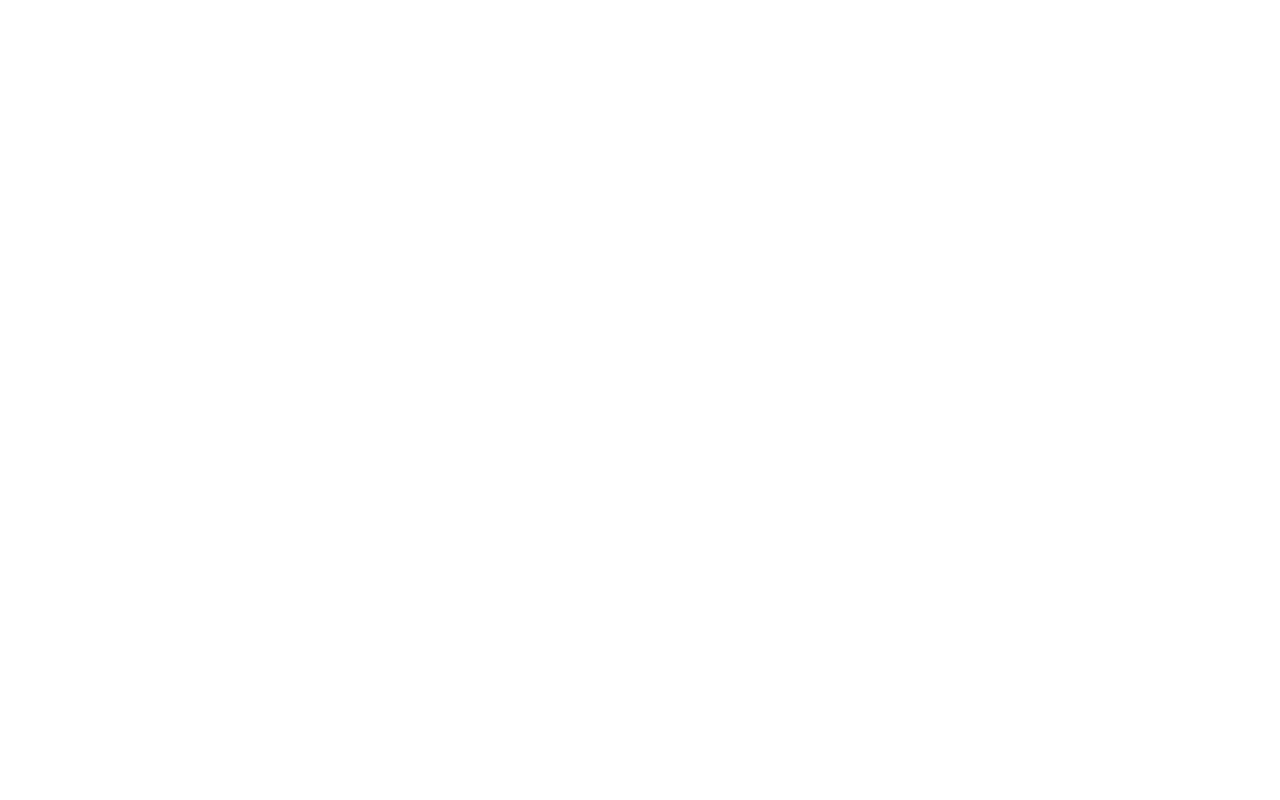
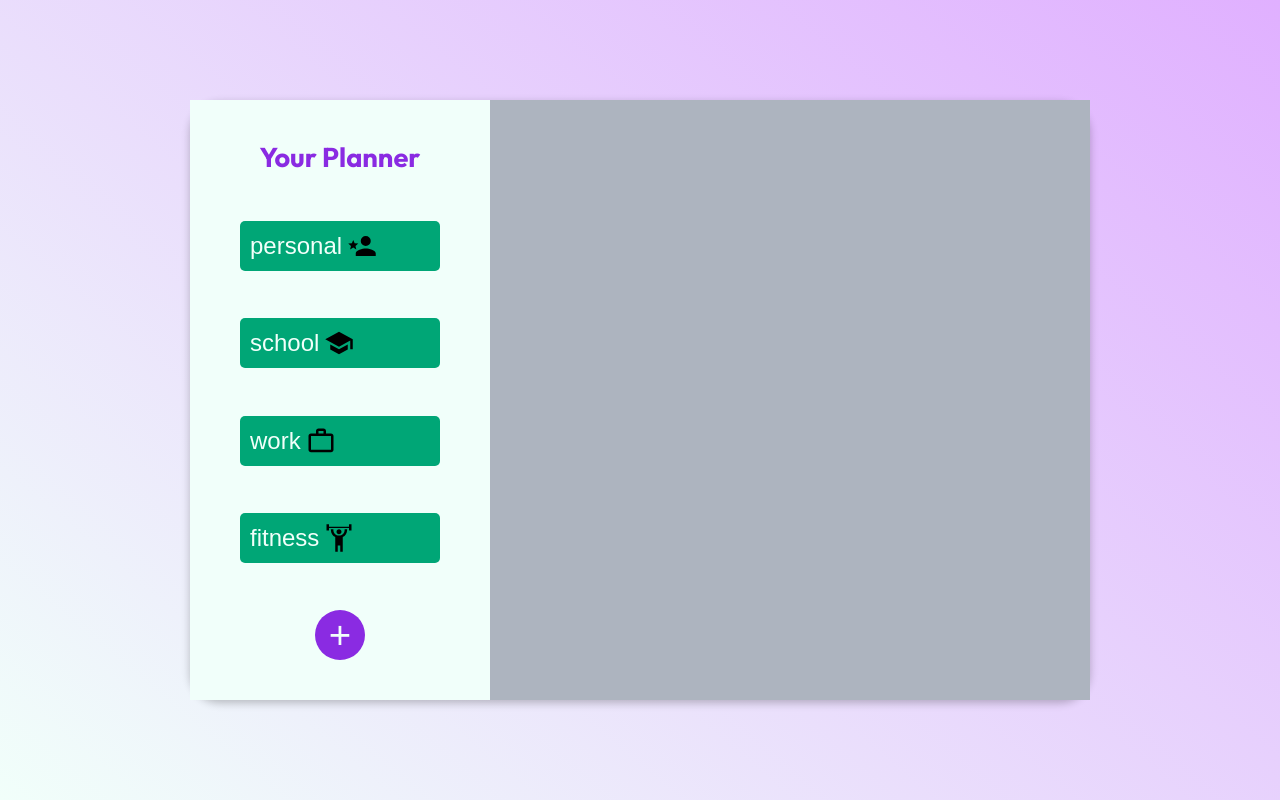
Before and after one commit to nyambujoy/final-to-do-list, a website built with webpack: page src/index.html in a window 1280 px wide. Built offline with nearby package versions, Linux system fonts and the light colour scheme.

Commit message:
placed btns in leftDiv

```diff
--- a/package.json
+++ b/package.json
@@ -11,7 +11,11 @@
   "author": "nyambu joy",
   "license": "ISC",
   "devDependencies": {
+    "css-loader": "^6.10.0",
+    "file-loader": "^6.2.0",
     "html-webpack-plugin": "^5.6.0",
+    "style-loader": "^3.3.4",
+    "url-loader": "^4.1.1",
     "webpack": "^5.90.3",
     "webpack-cli": "^5.1.4"
   }
--- /dev/null
+++ b/src/css/index.css
@@ -0,0 +1,85 @@
+@import url('https://fonts.googleapis.com/css2?family=Outfit:wght@100..900&display=swap');
+
+* {
+    margin: 0;
+    padding: 0;
+    box-sizing: border-box;
+}
+
+:root {
+    --white: #f1fffa;
+    --greenish: #00A676;
+    --reddish: #e30022;
+    --greyish: #464E47;
+    --purpleish: #e0b0ff;
+    --darkpurple: #8A2BE2;
+}
+
+body {
+    height: 100vh;
+    width: 100vw;
+    background: linear-gradient(40deg, var(--white), var(--purpleish));
+    font-family: "Outfit", sans-serif;
+
+}
+
+.container {
+    height: 100vh;
+    width: 100vw;
+    position: relative;
+}
+
+.contDiv {
+    position: absolute;
+    height: 600px;
+    width: 900px;
+    /* border: 1px solid black; */
+    border-radius: 30px;
+    top: 50%;
+    left: 50%;
+    transform: translate(-50%, -50%);
+    display: grid;
+    grid-template-columns: 1fr 2fr;
+    box-shadow: rgba(0, 0, 0, 0.24) 0px 3px 8px;
+}
+
+.leftDiv {
+    background-color: var(--white);
+    padding: 40px;
+    display: flex;
+    justify-content: space-between;
+    align-items: center;
+    flex-direction: column;
+
+}
+
+.title {
+    font-size: 1.7rem;
+    text-transform: capitalize;
+    color: var(--darkpurple);
+}
+
+.leftButtons {
+    width: 200px;
+    padding: 10px;
+    font-size: 1.5rem;
+    border: none;
+    background-color: var(--greenish);
+    color: var(--white);
+    border-radius: 5px;
+    text-transform: lowercase;
+}
+
+.rightDiv {
+    background-color: #ADB4BF;
+}
+
+.round {
+    background-color: var(--darkpurple);
+    height: 50px;
+    width: 50px;
+    border: none;
+    color: var(--white);
+    border-radius: 50%;
+    font-size: 2.4rem;
+}
--- a/src/index.html
+++ b/src/index.html
@@ -9,6 +9,7 @@
 
 <body>
 
+    <div class="container"></div>
 </body>
 
 </html>
--- a/src/index.js
+++ b/src/index.js
@@ -0,0 +1,140 @@
+// alert("hello world")
+import './css/index.css'
+function handlePage() {
+    const container = document.createElement('div')
+    container.className = 'contDiv'
+
+    const leftDiv = document.createElement('div')
+    leftDiv.className = 'leftDiv'
+    const rightDiv = document.createElement('div')
+    rightDiv.className = 'rightDiv'
+
+
+    // leftdiv
+
+    const title = document.createElement('h2')
+    title.className = 'title'
+    title.innerHTML = 'your planner'
+    // title.classList.add("round")
+
+    const personalBtn = document.createElement("button");
+    personalBtn.innerHTML = "Personal";
+    personalBtn.classList.add("navBtn");
+    personalBtn.id = "personalBtn";
+    personalBtn.classList.add('leftButtons')
+
+    const personSvg = document.createElementNS("http://www.w3.org/2000/svg", "svg");
+    personSvg.setAttribute("xmlns", "http://www.w3.org/2000/svg");
+    personSvg.setAttribute("viewBox", "0 0 24 24");
+    personSvg.setAttribute("height", "30px"); // Set height
+    personSvg.setAttribute("width", "30px"); //
+    personSvg.style.marginLeft = "5px";
+    const svgperson = document.createElementNS("http://www.w3.org/2000/svg", "title");
+    svgperson.textContent = "home";
+    personSvg.appendChild(svgperson);
+
+    // Create a path element within the SVG
+    const svgPath2 = document.createElementNS("http://www.w3.org/2000/svg", "path");
+    svgPath2.setAttribute("d", "M15,14C12.33,14 7,15.33 7,18V20H23V18C23,15.33 17.67,14 15,14M15,12A4,4 0 0,0 19,8A4,4 0 0,0 15,4A4,4 0 0,0 11,8A4,4 0 0,0 15,12M5,13.28L7.45,14.77L6.8,11.96L9,10.08L6.11,9.83L5,7.19L3.87,9.83L1,10.08L3.18,11.96L2.5,14.77L5,13.28Z");
+    personSvg.appendChild(svgPath2);
+    personalBtn.style.display = "flex"; // Use flexbox for layout
+    personalBtn.style.alignItems = "center";
+    personalBtn.append(personSvg)
+
+    // coding
+
+
+    const schoolBtn = document.createElement("button");
+    schoolBtn.innerHTML = "SCHOOL";
+    schoolBtn.classList.add("navBtn");
+    schoolBtn.id = "schoolBtn";
+    schoolBtn.classList.add('leftButtons')
+
+    const schoolSvg = document.createElementNS("http://www.w3.org/2000/svg", "svg");
+    schoolSvg.setAttribute("xmlns", "http://www.w3.org/2000/svg");
+    schoolSvg.setAttribute("viewBox", "0 0 24 24");
+    schoolSvg.setAttribute("height", "30px"); // Set height
+    schoolSvg.setAttribute("width", "30px"); //
+    schoolSvg.style.marginLeft = "5px";
+    const svgschool = document.createElementNS("http://www.w3.org/2000/svg", "title");
+    svgschool.textContent = "home";
+    schoolSvg.appendChild(svgschool);
+
+    // Create a path element within the SVG
+    const svgPath3 = document.createElementNS("http://www.w3.org/2000/svg", "path");
+    svgPath3.setAttribute("d", "M12,3L1,9L12,15L21,10.09V17H23V9M5,13.18V17.18L12,21L19,17.18V13.18L12,17L5,13.18Z");
+    schoolSvg.appendChild(svgPath3);
+    schoolBtn.style.display = "flex"; // Use flexbox for layout
+    schoolBtn.style.alignItems = "center";
+    schoolBtn.append(schoolSvg)
+
+    // work
+
+    const workBtn = document.createElement("button");
+    workBtn.innerHTML = "WORK";
+    workBtn.classList.add("navBtn");
+    workBtn.id = "workBtn";
+    workBtn.classList.add('leftButtons')
+
+    const workSvg = document.createElementNS("http://www.w3.org/2000/svg", "svg");
+    workSvg.setAttribute("xmlns", "http://www.w3.org/2000/svg");
+    workSvg.setAttribute("viewBox", "0 0 24 24");
+    workSvg.setAttribute("height", "30px"); // Set height
+    workSvg.setAttribute("width", "30px"); //
+    workSvg.style.marginLeft = "5px";
+    const svgwork = document.createElementNS("http://www.w3.org/2000/svg", "title");
+    svgwork.textContent = "home";
+    workSvg.appendChild(svgwork);
+
+    // Create a path element within the SVG
+    const svgPath4 = document.createElementNS("http://www.w3.org/2000/svg", "path");
+    svgPath4.setAttribute("d", "M20,6C20.58,6 21.05,6.2 21.42,6.59C21.8,7 22,7.45 22,8V19C22,19.55 21.8,20 21.42,20.41C21.05,20.8 20.58,21 20,21H4C3.42,21 2.95,20.8 2.58,20.41C2.2,20 2,19.55 2,19V8C2,7.45 2.2,7 2.58,6.59C2.95,6.2 3.42,6 4,6H8V4C8,3.42 8.2,2.95 8.58,2.58C8.95,2.2 9.42,2 10,2H14C14.58,2 15.05,2.2 15.42,2.58C15.8,2.95 16,3.42 16,4V6H20M4,8V19H20V8H4M14,6V4H10V6H14Z");
+    workSvg.appendChild(svgPath4);
+    workBtn.style.display = "flex"; // Use flexbox for layout
+    workBtn.style.alignItems = "center";
+    workBtn.append(workSvg)
+
+    // fitness
+    const fitnessBtn = document.createElement("button");
+    fitnessBtn.innerHTML = "FITNESS";
+    fitnessBtn.classList.add("navBtn");
+    fitnessBtn.id = "fitnessBtn";
+    fitnessBtn.classList.add('leftButtons')
+
+    const fitnessSvg = document.createElementNS("http://www.w3.org/2000/svg", "svg");
+    fitnessSvg.setAttribute("xmlns", "http://www.w3.org/2000/svg");
+    fitnessSvg.setAttribute("viewBox", "0 0 24 24");
+    fitnessSvg.setAttribute("height", "30px"); // Set height
+    fitnessSvg.setAttribute("width", "30px"); //
+    fitnessSvg.style.marginLeft = "5px";
+    fitnessSvg.style.color = "#cd2028"
+    const svgfitness = document.createElementNS("http://www.w3.org/2000/svg", "title");
+    svgfitness.textContent = "home";
+    fitnessSvg.appendChild(svgfitness);
+
+    // Create a path element within the SVG
+    const svgPath5 = document.createElementNS("http://www.w3.org/2000/svg", "path");
+    svgPath5.setAttribute("d", "M12 5C10.89 5 10 5.89 10 7S10.89 9 12 9 14 8.11 14 7 13.11 5 12 5M22 1V6H20V4H4V6H2V1H4V3H20V1H22M15 11.26V23H13V18H11V23H9V11.26C6.93 10.17 5.5 8 5.5 5.5L5.5 5H7.5L7.5 5.5C7.5 8 9.5 10 12 10S16.5 8 16.5 5.5L16.5 5H18.5L18.5 5.5C18.5 8 17.07 10.17 15 11.26Z");
+    fitnessSvg.appendChild(svgPath5);
+    fitnessBtn.style.display = "flex"; // Use flexbox for layout
+    fitnessBtn.style.alignItems = "center";
+    fitnessBtn.append(fitnessSvg);
+    fitnessBtn.classList.add('leftButtons')
+
+    // addTask
+    const addTask = document.createElement('button')
+    addTask.className = 'addTask'
+    addTask.innerHTML = '+'
+    addTask.classList.add("round")
+
+    leftDiv.querySelector(".leftDiv")
+    leftDiv.append(title, personalBtn, schoolBtn, workBtn, fitnessBtn, addTask)
+
+    container.append(leftDiv, rightDiv)
+
+    const content = document.querySelector(".container")
+    content.append(container)
+    // fitnessBtn.classList.add(leftButtons)
+}
+
+handlePage()
--- a/webpack.config.js
+++ b/webpack.config.js
@@ -8,6 +8,28 @@
         filename: 'main.js',
         path: path.resolve(__dirname, 'dist'),
     },
+    module: {
+        rules: [
+            {
+                test: /\.(png|jpg|gif)$/i,
+                use: [
+                    {
+                        loader: 'url-loader',
+                        options: {
+                            limit: 8192, // in bytes
+                            name: '[name].[ext]',
+                            outputPath: 'images/',
+                            publicPath: 'images/', // This is optional, adjust as needed
+                        },
+                    },
+                ],
+            },
+            {
+                test: /\.css$/i,
+                use: ['style-loader', 'css-loader'],
+            },
+        ],
+    },
 
     plugins: [
         new HtmlWebpackPlugin({
```
Also changed, not shown: dist/images/white.jpg (added), dist/index.html, dist/main.js, 3 other files.
